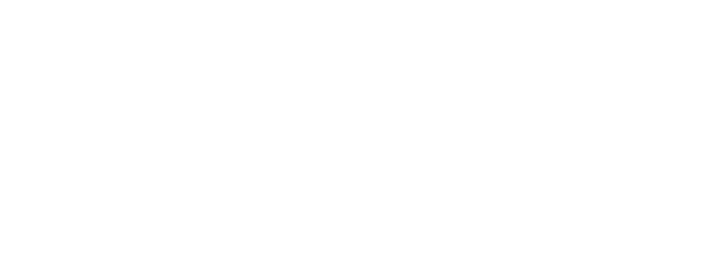
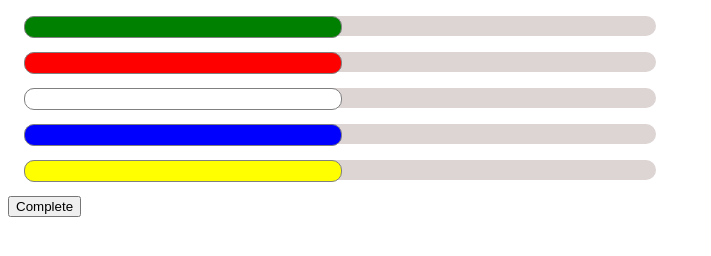
Before and after one commit to BerryGIT-ME/Multi-Colored-Progress-Bar, a plain HTML site: page index.html in a window 1280 px wide. Shown: the whole page, without its empty margins (0-711 px from the left). Drawn offline with Linux system fonts and the light colour scheme.

Commit message:
added progress bars

```diff
--- a/index.html
+++ b/index.html
@@ -9,10 +9,23 @@
     <script src="index.js"></script>
   </head>
   <body>
-    <div></div>
-    <div></div>
-    <div></div>
-    <div></div>
-    <div></div>
+    <main>
+      <div class="progress">
+        <div id="green" class="green"></div>
+      </div>
+      <div class="progress">
+        <div id="red" class="red"></div>
+      </div>
+      <div class="progress">
+        <div id="white" class="white"></div>
+      </div>
+      <div class="progress">
+        <div id="blue" class="blue"></div>
+      </div>
+      <div class="progress">
+        <div id="yellow" class="yellow"></div>
+      </div>
+      <button onclick="complete()">Complete</button>
+    </main>
   </body>
 </html>
--- a/index.js
+++ b/index.js
@@ -0,0 +1,5 @@
+function complete() {
+  ["green", "red", "white", "blue", "yellow"].forEach((listItem) => {
+    document.getElementById(listItem).style.width = "100%";
+  });
+}
--- a/style.css
+++ b/style.css
@@ -0,0 +1,34 @@
+.progress {
+  height: 20px;
+  width: 50%;
+  background-color: rgb(221, 212, 212);
+  margin: 1rem;
+  border-radius: 10px;
+}
+
+.progress div {
+  height: 100%;
+  width: 50%;
+  border-radius: 10px;
+  border: 1px solid grey;
+}
+
+.green {
+  background-color: green;
+}
+
+.red {
+  background-color: red;
+}
+
+.white {
+  background-color: white;
+}
+
+.blue {
+  background-color: blue;
+}
+
+.yellow {
+  background-color: yellow;
+}
```
